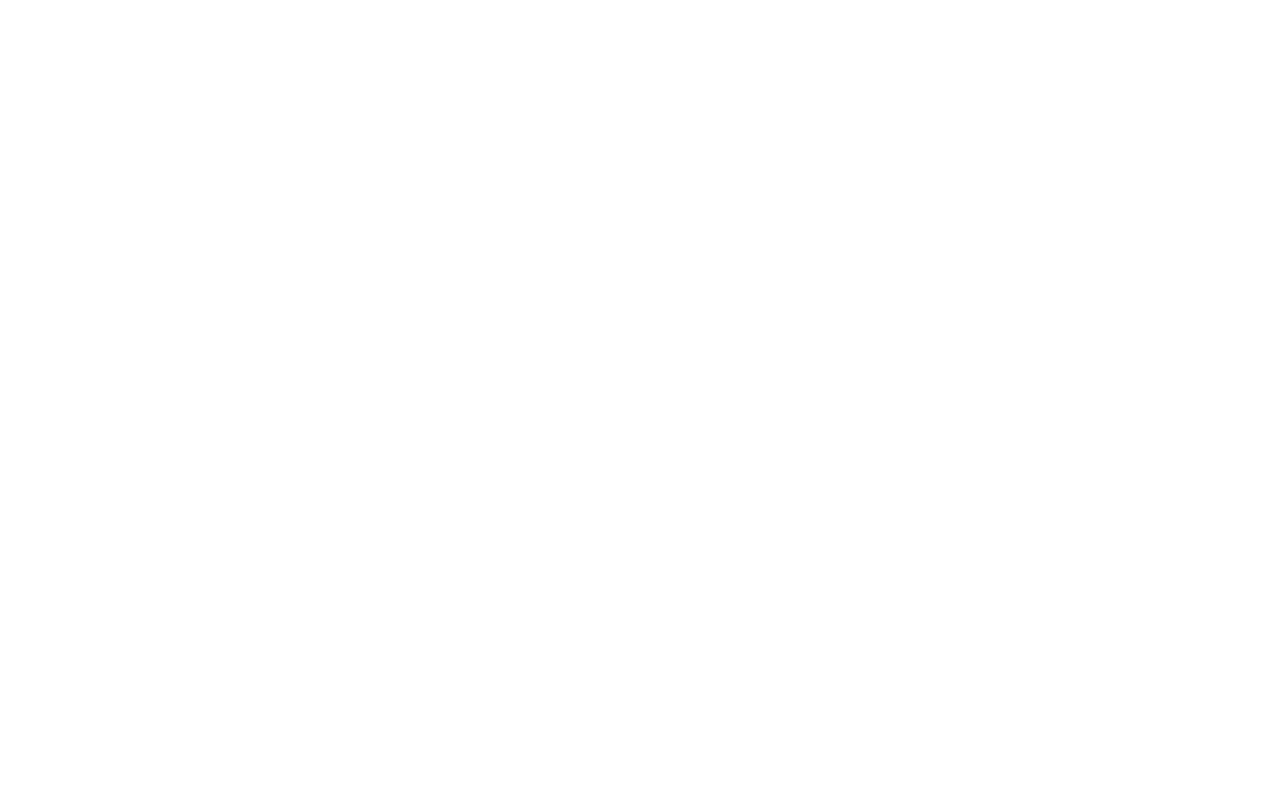
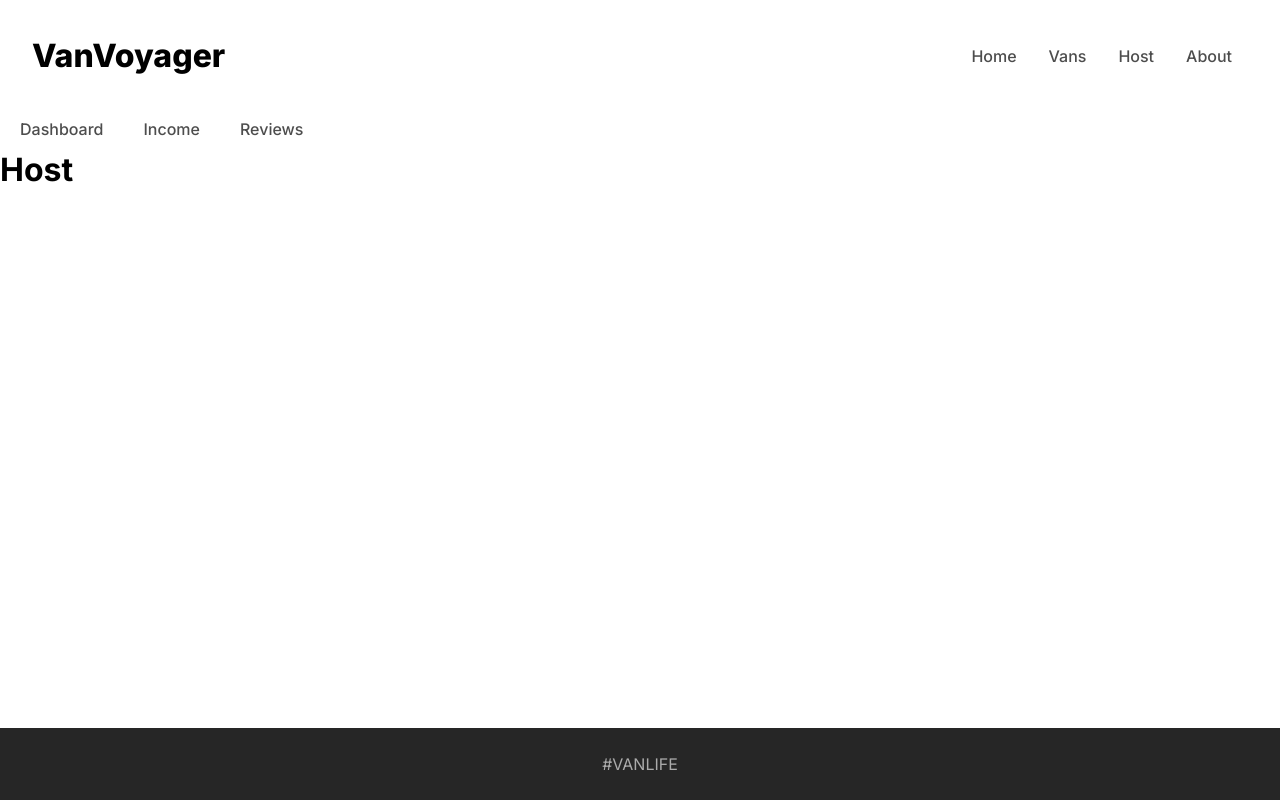
Before and after one commit to heet-git/van-voyager, a React (Create React App) app: page /host in a window 1280 px wide. Before the commit this address had no page. Built offline with nearby package versions, Linux system fonts and the light colour scheme; what miragejs would draw is missing.

Commit message:
Add host page layout
Add host pages and configure layout.

```diff
--- a/src/App.jsx
+++ b/src/App.jsx
@@ -6,6 +6,10 @@
 import About from "./pages/About"
 import Vans from "./pages/Vans"
 import VanDetail from "./pages/VanDetail"
+import Dashboard from "./pages/host-pages/Dashboard"
+import Income from "./pages/host-pages/Income"
+import Reviews from "./pages/host-pages/Reviews"
+import HostLayout from "./common/HostLayout"
 import "./server"
 
 
@@ -14,10 +18,16 @@
   <>
   <Routes>
     <Route element={<Layout />}>
-      <Route exact path="/" Component={Home} />
-      <Route path="/about" Component={About}/>
-      <Route path="/vans" Component={Vans}/>
-      <Route path="/vans/:id" Component={VanDetail}/>
+      <Route index element={<Home/>} />
+      <Route path="about" element={<About/>}/>
+      <Route path="vans" element={<Vans/>}/>
+      <Route path="vans/:id" element={<VanDetail/>}/>
+
+      <Route path="host" element={<HostLayout/>}>
+        <Route index element={<Dashboard/>}/>
+        <Route path="income" element={<Income/>}/>
+        <Route path="reviews" element={<Reviews/>}/>
+      </Route>
     </Route>
   </Routes>
   </>
--- a/src/common/Header.jsx
+++ b/src/common/Header.jsx
@@ -11,6 +11,7 @@
             <nav className="navbar">
                 <Link to="/" className="nav-link">Home</Link>
                 <Link to="/vans" className="nav-link">Vans</Link>
+                <Link to="/host" className="nav-link">Host</Link>
                 <Link to="/about" className="nav-link">About</Link>
             </nav>
         </div>
--- /dev/null
+++ b/src/common/HostLayout.jsx
@@ -0,0 +1,17 @@
+import React from "react";
+import { Outlet, Link } from "react-router-dom";
+
+function HostLayout(){
+    return (
+        <>
+            <nav className="host-nav">
+                <Link to="/host">Dashboard</Link>
+                <Link to="/host/income">Income</Link>
+                <Link to="/host/reviews">Reviews</Link>
+            </nav>
+            <Outlet />
+        </>
+    )
+}
+
+export default HostLayout
--- /dev/null
+++ b/src/pages/host-pages/Dashboard.jsx
@@ -0,0 +1,9 @@
+import React from "react";
+
+function Dashboard(){
+    return(
+        <h1>Host</h1>
+    )
+}
+
+export default Dashboard
--- /dev/null
+++ b/src/pages/host-pages/Income.jsx
@@ -0,0 +1,9 @@
+import React from "react";
+
+function Income(){
+    return(
+        <h1>Income</h1>
+    )
+}
+
+export default Income
--- /dev/null
+++ b/src/pages/host-pages/Reviews.jsx
@@ -0,0 +1,9 @@
+import React from "react";
+
+function Reviews(){
+    return(
+        <h1>Reviews</h1>
+    )
+}
+
+export default Reviews
--- a/src/styles.css
+++ b/src/styles.css
@@ -172,11 +172,17 @@
     padding: 1rem 5rem;
 }
 
-.van-info{
+.van-container a {
     text-decoration: none;
     text-align: center;
     color: black;
     margin-top: 1rem;
+}
+
+.van-container a:hover {
+    color: #161616;
+    text-decoration: underline;
+    font-weight: 600;
 }
 
 /*** Van detail page ***/
@@ -225,3 +231,22 @@
     border: 0.5px solid grey;
     border-radius: 5px;
 }
+
+/*** Host ***/
+
+.host-nav {
+    display: flex;
+}
+
+.host-nav a {
+    text-decoration: none;
+    color: #4D4D4D;
+    font-weight: 500;
+    padding: 5px 20px;
+}
+
+.host-nav a:hover {
+    color: #161616;
+    text-decoration: underline;
+    font-weight: 600;
+}
```
